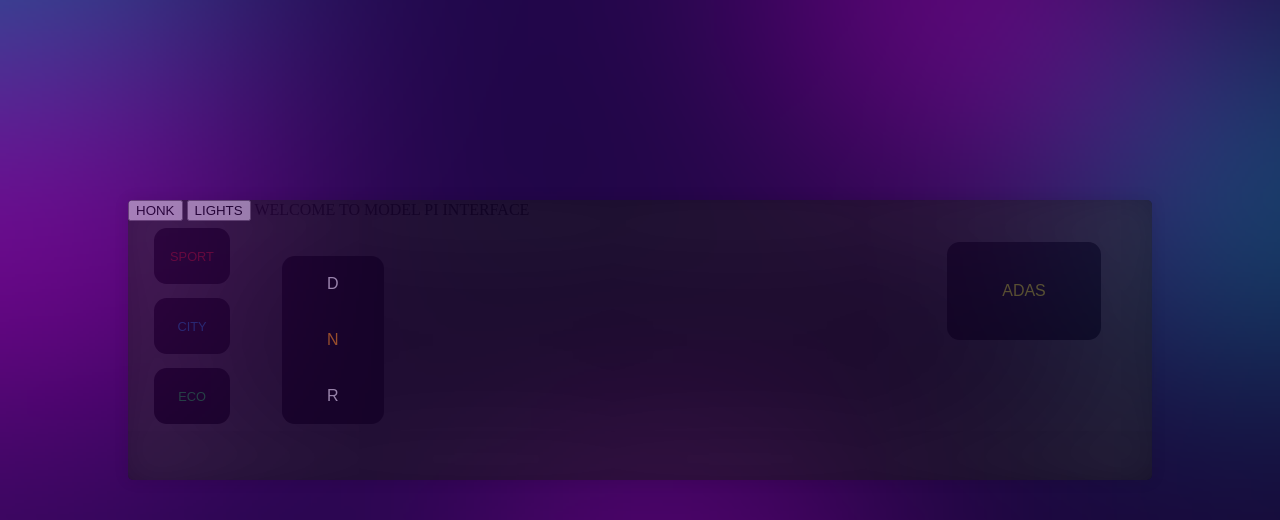
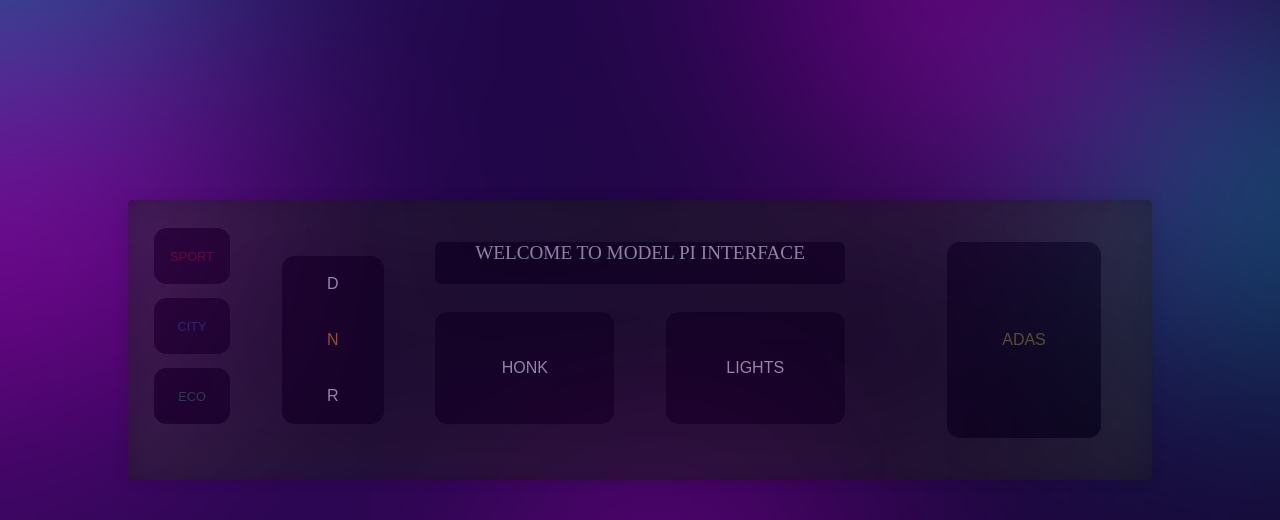
Before and after one commit to IshanGupta4723/ModelPi-Flask-, a Flask app: page /welcome in a window 1280 px wide. Shown: the part 280-800 px from the top of the page. Run offline with Flask 3, Linux system fonts and the light colour scheme.

Commit message:
Update welcome.css

```diff
--- a/ModelPi/IOT/static/welcome.css
+++ b/ModelPi/IOT/static/welcome.css
@@ -125,7 +125,7 @@ html,body {
     top:15%;
     left:80%;
     right:5%;
-    bottom:50%;
+    bottom:15%;
     background-color:#000000;
     border-radius:1vw;
     color:#888a0f;
@@ -283,3 +231,73 @@ html,body {
     border-bottom-left-radius: 1vw;
     border-bottom-right-radius: 1vw;
   }
+
+.Title{
+  position:absolute;
+    top:15%;
+    left:30%;
+    right:30%;
+    bottom:70%;
+    text-align: center;
+    background-color:#000000;
+    color:#f9f9f9;
+    border:none;
+    font-size:1.5vw;
+    border-radius: .5vw;
+    font-family: 'Calibri Light'
+}
+
+.Horn {
+  position:absolute;
+  top:40%;
+  left:30%;
+  right:52.5%;
+  bottom:20%;
+  background-color:#000000;
+  color:#ffffff;
+  border:none;
+  transition:0.5s;
+  font-size:1.25vw;
+  border-radius: 1vw;
+}
+
+.Horn:hover {
+  position:absolute;
+  top:40%;
+  left:30%;
+  right:52.5%;
+  bottom:20%;
+  background-color:#202020;
+  color:#ffffff;
+  border:none;
+  transition:0.5s;
+  font-size:1.25vw;
+  border-radius: 1vw;
+}
+.light {
+  position:absolute;
+  top:40%;
+  left:52.5%;
+  right:30%;
+  bottom:20%;
+  background-color:#000000;
+  color:#ffffff;
+  border:none;
+  transition:0.5s;
+  font-size:1.25vw;
+  border-radius: 1vw;
+}
+
+.light:hover {
+  position:absolute;
+  top:40%;
+  left:52.5%;
+  right:30%;
+  bottom:20%;
+  background-color:#202020;
+  color:#ffffff;
+  border:none;
+  transition:0.5s;
+  font-size:1.25vw;
+  border-radius: 1vw;
+}
```
Also changed, not shown: other parts of ModelPi/IOT/static/welcome.css (+1 -53 lines).
